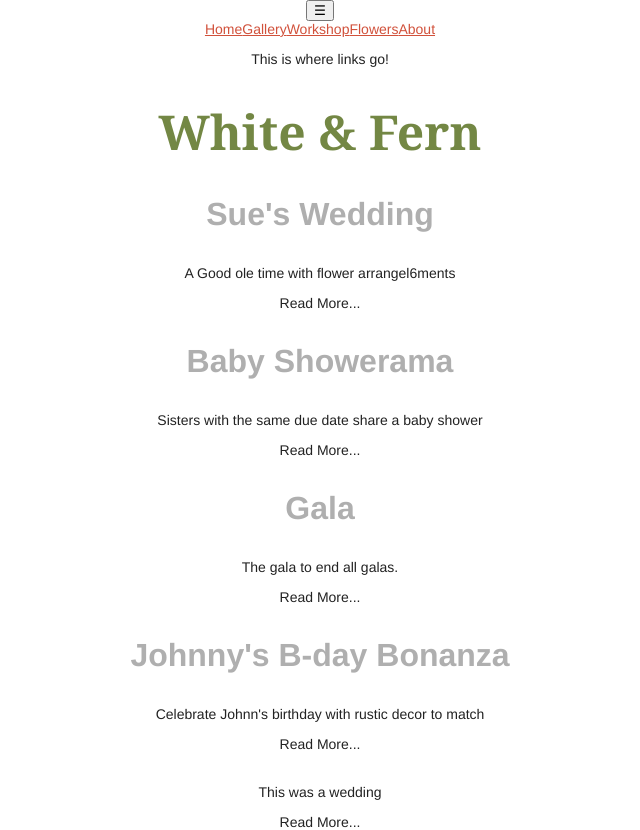
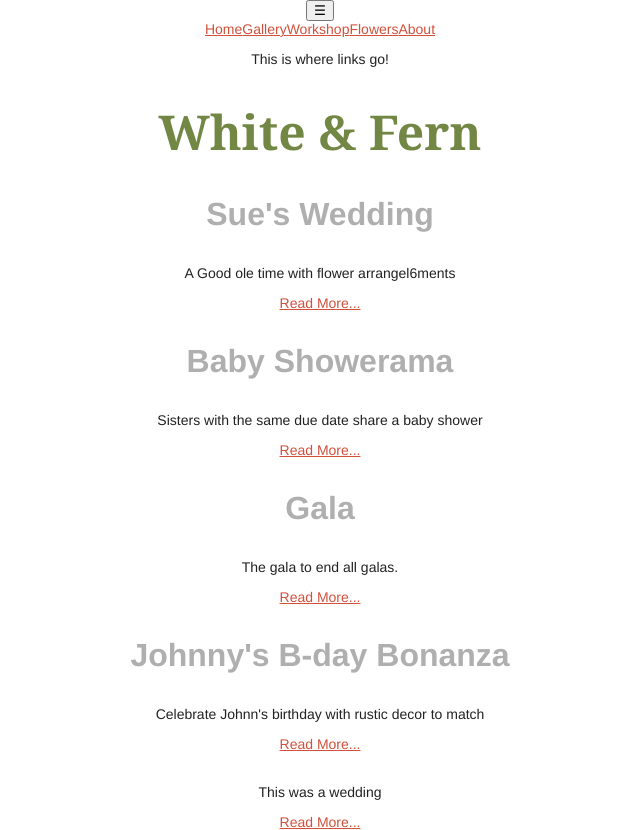
Before and after one commit to JustinJefferson/white-n-fern, a React (Create React App) app: page /gallery in a window 1280 px wide. Shown: the whole page, without its empty margins (320-960 px from the left). Built offline with nearby package versions, Linux system fonts and the light colour scheme.

Commit message:
Added routing withing gallery page

```diff
--- a/src/pages/Gallery.js
+++ b/src/pages/Gallery.js
@@ -1,5 +1,55 @@
 import React, { Component } from 'react';
+import { Switch, Route, Link, useParams, useRouteMatch } from 'react-router-dom';
 import { GalleryItem, MockGalleryList } from '../models/GalleryItem'
+
+const SingleItem = (props) => {
+    const { list } = props;
+    const { itemId } = useParams();
+    const item = list[itemId];
+    return (
+        <div>
+            <h3>{item.title}</h3>
+                <p>{item.description}</p>
+                <p>{/*This should be an a link*/}
+                    Read More...
+                </p>
+        </div>
+    )
+}
+
+const ListItems = (props) => {
+    const list = props.list;
+    const { url } = useRouteMatch();
+    return (
+        <div>
+            {list.map(item =>
+                <div>
+                    {item.getImg()}
+                    <h3>{item.title}</h3>
+                    <p>{item.description}</p>
+                    <Link to={`${url}/${item.id}`}>Read More...</Link>
+                </div>
+            )}
+        </div>
+    )
+}
+
+const Routing = (props) => {
+    const { path } = useRouteMatch();
+    const list = props.list;
+    return (
+        <div>
+            <Switch>
+                <Route exact path={path}>
+                    <ListItems list={list}/>
+                </Route>
+                <Route path={`${path}/:itemId`}>
+                    <SingleItem list={list}/>
+                </Route>
+            </Switch>
+        </div>
+    )
+}
 
 class Gallery extends Component{
     constructor(props) {
@@ -12,19 +62,9 @@ class Gallery extends Component{
 
     render() {
         const {list} = this.state;
+
         return (
-            <div>
-                {list.map(item =>
-                   <div>
-                       {item.getImg()}
-                       <h3>{item.title}</h3>
-                       <p>{item.description}</p>
-                       <p>{/*This should be an a link*/}
-                            Read More...
-                       </p>
-                   </div>
-                )}
-            </div>
+            <Routing list={list}/>
         );
     }
 
```
